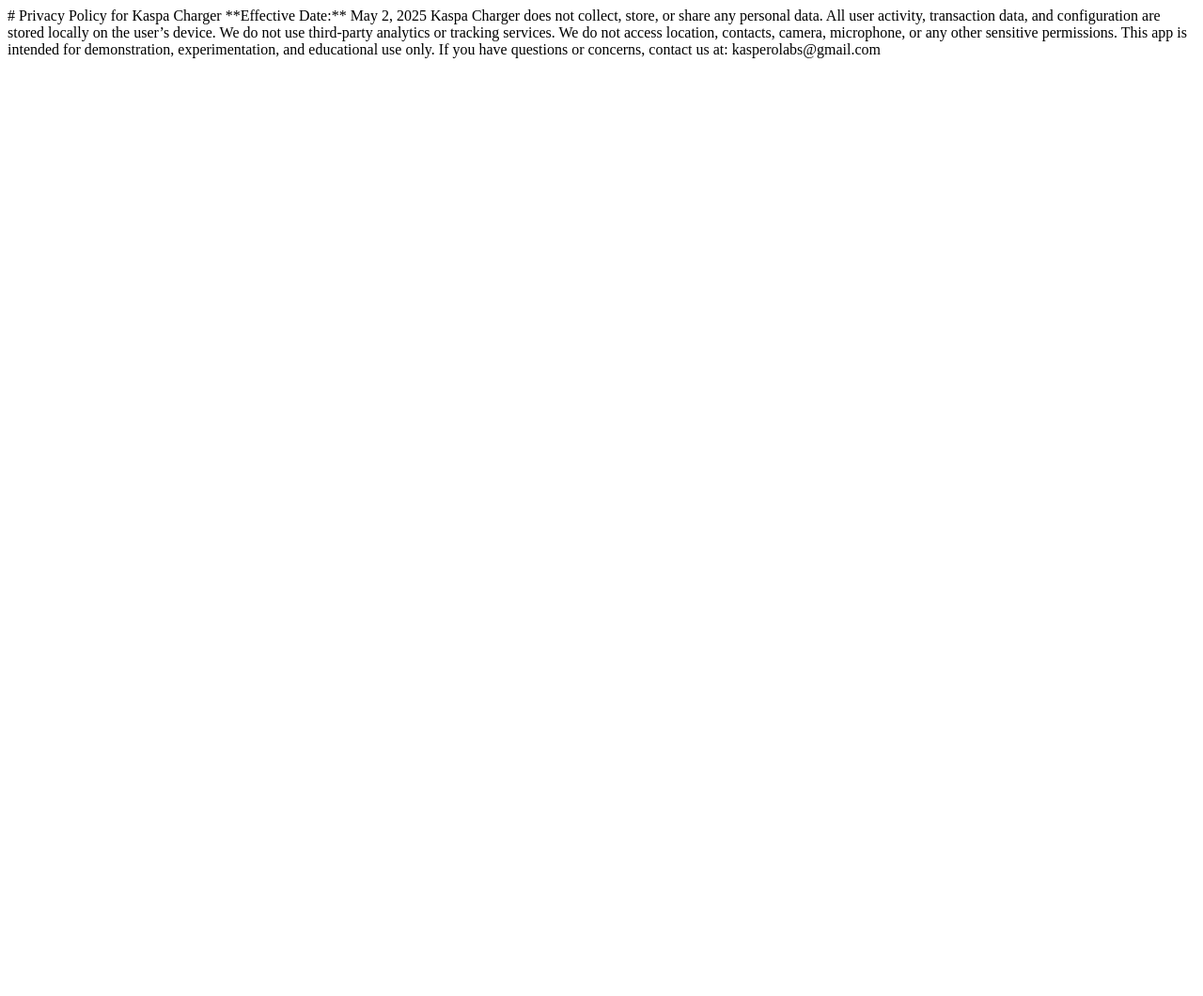
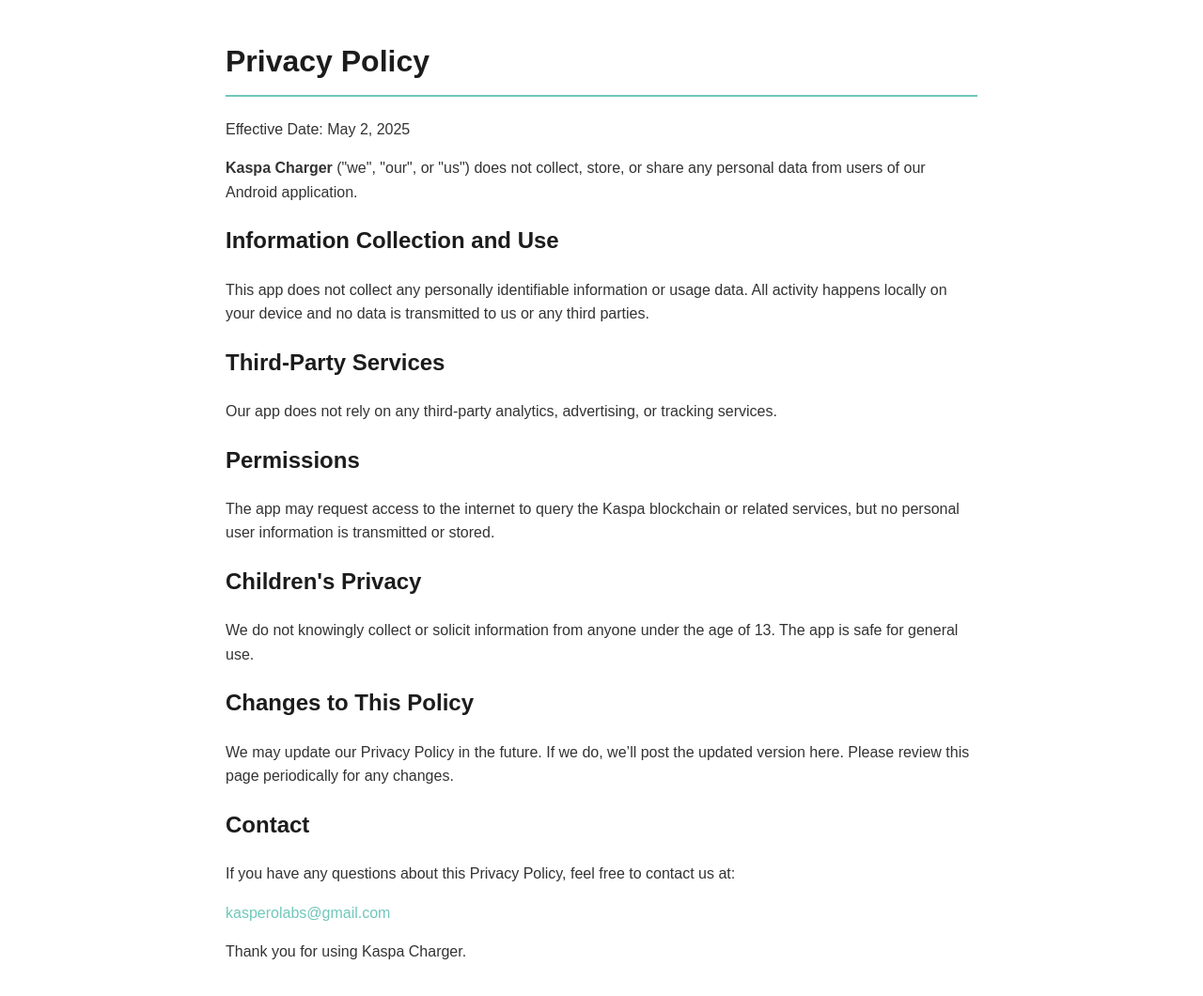
Before and after one commit to kaspachad/kaspa-pos, a plain HTML site: page privacy-policy.html in a window 1280 px wide. Shown: the whole page at 94% size. Before the commit the page ends 800 px from the top, so only its background shows below. Drawn offline with Linux system fonts and the light colour scheme.

Commit message:
add privacy-policy.html

```diff
--- a/privacy-policy.html
+++ b/privacy-policy.html
@@ -1,12 +1,59 @@
-# Privacy Policy for Kaspa Charger
+<!DOCTYPE html>
+<html lang="en">
+<head>
+  <meta charset="UTF-8" />
+  <meta name="viewport" content="width=device-width, initial-scale=1.0"/>
+  <title>Privacy Policy | Kaspa Charger</title>
+  <style>
+    body {
+      font-family: Arial, sans-serif;
+      max-width: 800px;
+      margin: 40px auto;
+      padding: 0 20px;
+      line-height: 1.6;
+      color: #333;
+    }
+    h1, h2 {
+      color: #1c1c1c;
+    }
+    h1 {
+      border-bottom: 2px solid #70C7BA;
+      padding-bottom: 10px;
+    }
+    a {
+      color: #70C7BA;
+      text-decoration: none;
+    }
+    a:hover {
+      text-decoration: underline;
+    }
+  </style>
+</head>
+<body>
+  <h1>Privacy Policy</h1>
+  <p>Effective Date: May 2, 2025</p>
 
-**Effective Date:** May 2, 2025
+  <p><strong>Kaspa Charger</strong> ("we", "our", or "us") does not collect, store, or share any personal data from users of our Android application.</p>
 
-Kaspa Charger does not collect, store, or share any personal data. All user activity, transaction data, and configuration are stored locally on the user’s device.
+  <h2>Information Collection and Use</h2>
+  <p>This app does not collect any personally identifiable information or usage data. All activity happens locally on your device and no data is transmitted to us or any third parties.</p>
 
-We do not use third-party analytics or tracking services.
-We do not access location, contacts, camera, microphone, or any other sensitive permissions.
+  <h2>Third-Party Services</h2>
+  <p>Our app does not rely on any third-party analytics, advertising, or tracking services.</p>
 
-This app is intended for demonstration, experimentation, and educational use only.
+  <h2>Permissions</h2>
+  <p>The app may request access to the internet to query the Kaspa blockchain or related services, but no personal user information is transmitted or stored.</p>
 
-If you have questions or concerns, contact us at: kasperolabs@gmail.com
+  <h2>Children's Privacy</h2>
+  <p>We do not knowingly collect or solicit information from anyone under the age of 13. The app is safe for general use.</p>
+
+  <h2>Changes to This Policy</h2>
+  <p>We may update our Privacy Policy in the future. If we do, we’ll post the updated version here. Please review this page periodically for any changes.</p>
+
+  <h2>Contact</h2>
+  <p>If you have any questions about this Privacy Policy, feel free to contact us at:</p>
+  <p><a href="mailto:kasperolabs@gmail.com">kasperolabs@gmail.com</a></p>
+
+  <p>Thank you for using Kaspa Charger.</p>
+</body>
+</html>
```
